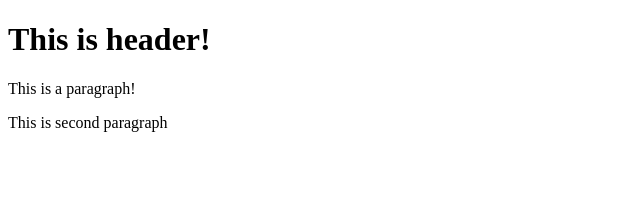
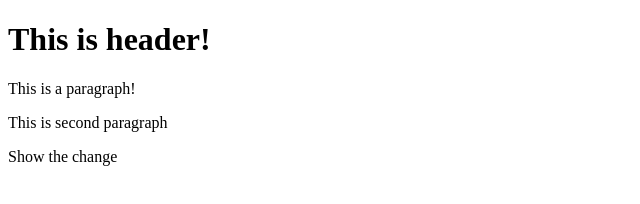
Before and after one commit to vaibhavshaw/Git-test, a website: page index.html in a window 1280 px wide. Shown: the whole page, without its empty margins (0-640 px from the left). Drawn offline with Linux system fonts and the light colour scheme.

Commit message:
fourth commit

```diff
--- a/index.html
+++ b/index.html
@@ -6,5 +6,6 @@
     <h1>This is header!</h1>
     <p>This is a paragraph!</p>
     <p>This is second paragraph</p>
+    <p>Show the change</p>
   </body>
 </html>
```
Also changed, not shown: package.json (added, +24 -0 lines), 2 other files.
